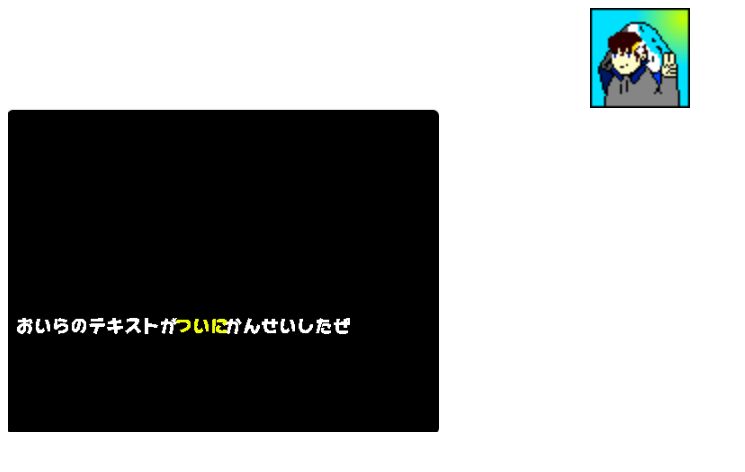
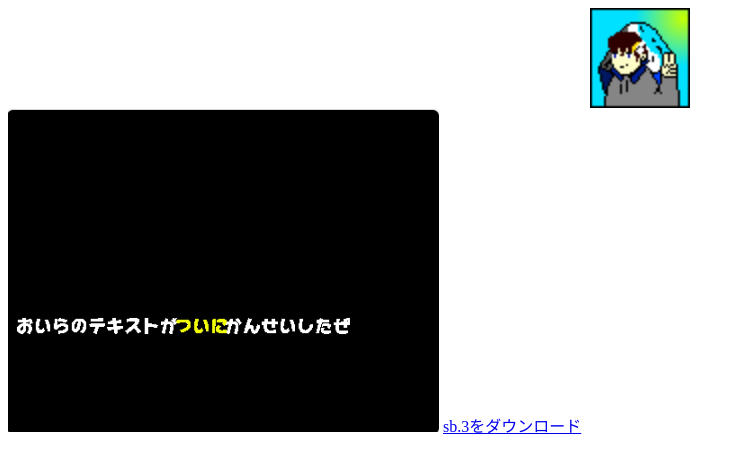
Before and after one commit to s50261011-oss/kakigoorisite, a plain HTML site: page index.html in a window 1280 px wide. Shown: the whole page, without its empty margins (0-745 px from the left). Drawn offline with Linux system fonts and the light colour scheme.

Commit message:
Add download link for sb.3 file in index.html

```diff
--- a/index.html
+++ b/index.html
@@ -18,6 +18,9 @@
 <link rel="icon" href="ｱｲｺｿ.png">
 <img src="ｱｲｺｿ.png" class="ｱｲｺｿ" alt="アイコン">
 <img src="undertale all font text.png" class="紹介写真" alt="undertaletextの写真">
+<a href="undertale all font text.sb3" download>
+    sb.3をダウンロード
+</a>
 </head>
 <body>
 </body>
```
